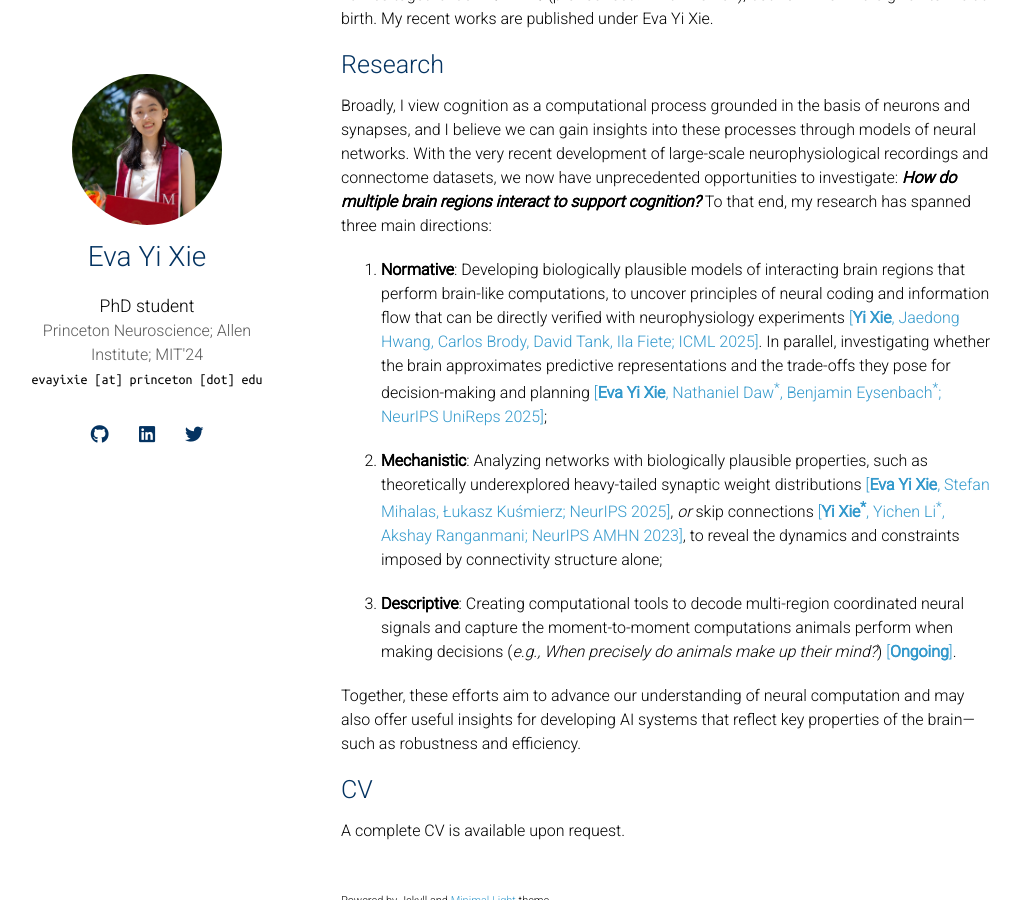
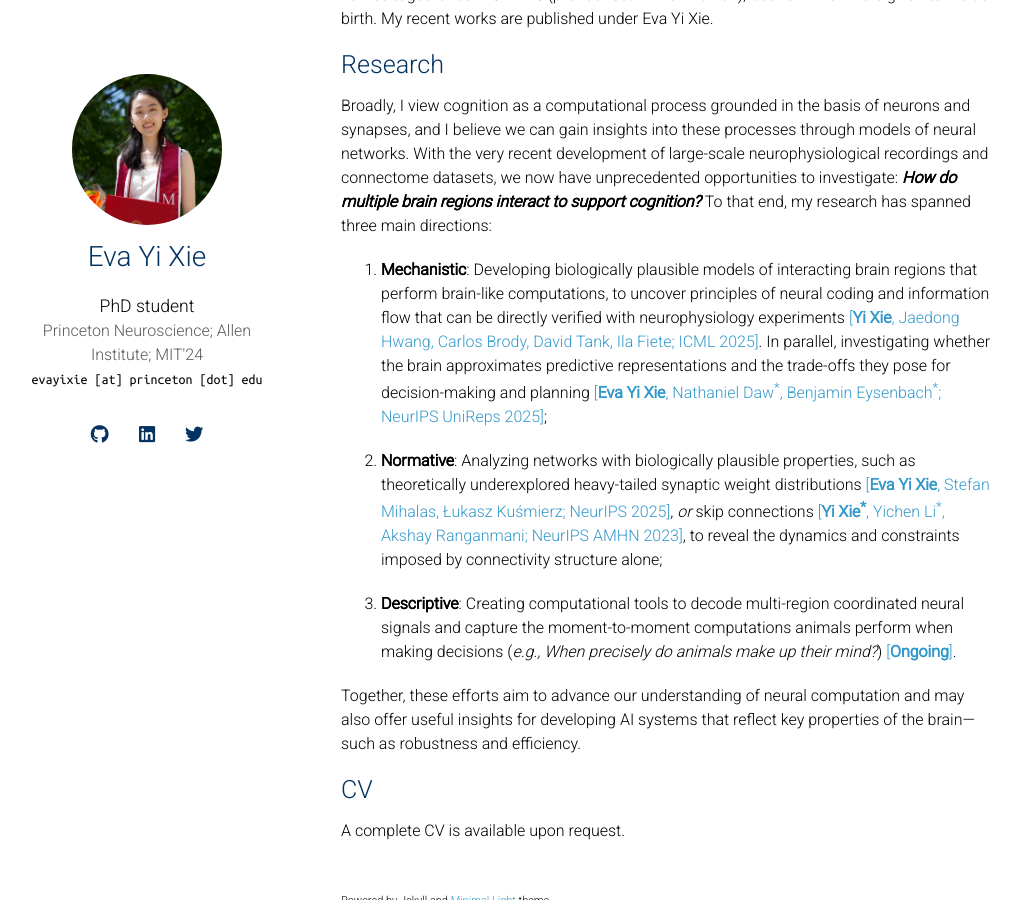
Before and after one commit to minzsiure/minzsiure.github.io, a Jekyll site: the page built from index.md, in a window 1280 px wide and 900 px high, scrolled down 726 px. Shown: the whole window, without its empty margins (129-1150 px from the left). Built offline with Jekyll 4.4.1, drawn with Linux system fonts in a browser that asks for light colours; nearby versions of some CDN libraries; a style sheet for code colours, icons or effects is not loaded; our own code applies the rules of GitHub Pages for plain Markdown files.

Commit message:
flip things

```diff
--- a/index.md
+++ b/index.md
@@ -21,9 +21,9 @@
 
 Broadly, I view cognition as a computational process grounded in the basis of neurons and synapses, and I believe we can gain insights into these processes through models of neural networks. With the very recent development of large-scale neurophysiological recordings and connectome datasets, we now have unprecedented opportunities to investigate: <b><em>How do multiple brain regions interact to support cognition? </em></b>  To that end, my research has spanned three main directions:
 
-1. <b>Normative</b>: Developing biologically plausible models of interacting brain regions that perform brain-like computations, to uncover principles of neural coding and information flow that can be directly verified with neurophysiology experiments <a href="https://minzsiure.github.io/multiregion-brain-model/" target="_blank">[<b>Yi Xie</b>, Jaedong Hwang, Carlos Brody, David Tank, Ila Fiete; ICML 2025]</a>. In parallel, investigating whether the brain approximates predictive representations and the trade-offs they pose for decision-making and planning <a href="https://openreview.net/forum?id=nJJtcmDVvp" target="_blank">[<b>Eva Yi Xie</b>, Nathaniel Daw<sup>*</sup>, Benjamin Eysenbach<sup>*</sup>; NeurIPS UniReps 2025]</a>;
+1. <b>Mechanistic</b>: Developing biologically plausible models of interacting brain regions that perform brain-like computations, to uncover principles of neural coding and information flow that can be directly verified with neurophysiology experiments <a href="https://minzsiure.github.io/multiregion-brain-model/" target="_blank">[<b>Yi Xie</b>, Jaedong Hwang, Carlos Brody, David Tank, Ila Fiete; ICML 2025]</a>. In parallel, investigating whether the brain approximates predictive representations and the trade-offs they pose for decision-making and planning <a href="https://openreview.net/forum?id=nJJtcmDVvp" target="_blank">[<b>Eva Yi Xie</b>, Nathaniel Daw<sup>*</sup>, Benjamin Eysenbach<sup>*</sup>; NeurIPS UniReps 2025]</a>;
 
-2. <b>Mechanistic</b>: Analyzing networks with biologically plausible properties, such as theoretically underexplored heavy-tailed synaptic weight distributions <a href="https://openreview.net/forum?id=J0SbYYY0po" target="_blank">[<b>Eva Yi Xie</b>, Stefan Mihalas, Łukasz Kuśmierz; NeurIPS 2025]</a>, <em>or</em> skip connections <a href="https://openreview.net/forum?id=EJmgk8vXMQ" target="_blank">[<b>Yi Xie<sup>*</sup></b>, Yichen Li<sup>*</sup>, Akshay Ranganmani; NeurIPS AMHN 2023]</a>, to reveal the dynamics and constraints imposed by connectivity structure alone;
+2. <b>Normative</b>: Analyzing networks with biologically plausible properties, such as theoretically underexplored heavy-tailed synaptic weight distributions <a href="https://openreview.net/forum?id=J0SbYYY0po" target="_blank">[<b>Eva Yi Xie</b>, Stefan Mihalas, Łukasz Kuśmierz; NeurIPS 2025]</a>, <em>or</em> skip connections <a href="https://openreview.net/forum?id=EJmgk8vXMQ" target="_blank">[<b>Yi Xie<sup>*</sup></b>, Yichen Li<sup>*</sup>, Akshay Ranganmani; NeurIPS AMHN 2023]</a>, to reveal the dynamics and constraints imposed by connectivity structure alone;
 
 3. <b>Descriptive</b>: Creating computational tools to decode multi-region coordinated neural signals and capture the moment-to-moment computations animals perform when making decisions (<em>e.g., When precisely do animals make up their mind?</em>) <a href="#" style="pointer-events:none; cursor:default; text-decoration:none;">[<b>Ongoing</b>]</a>.
 
```
